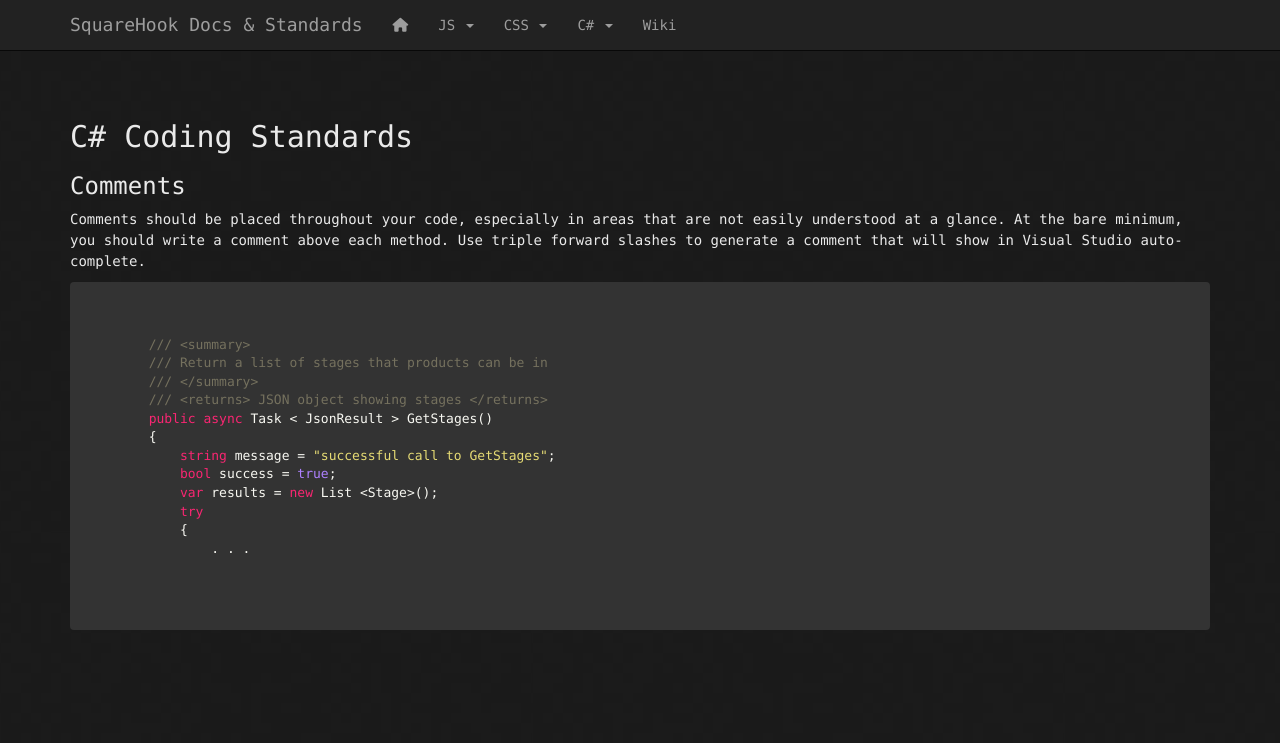
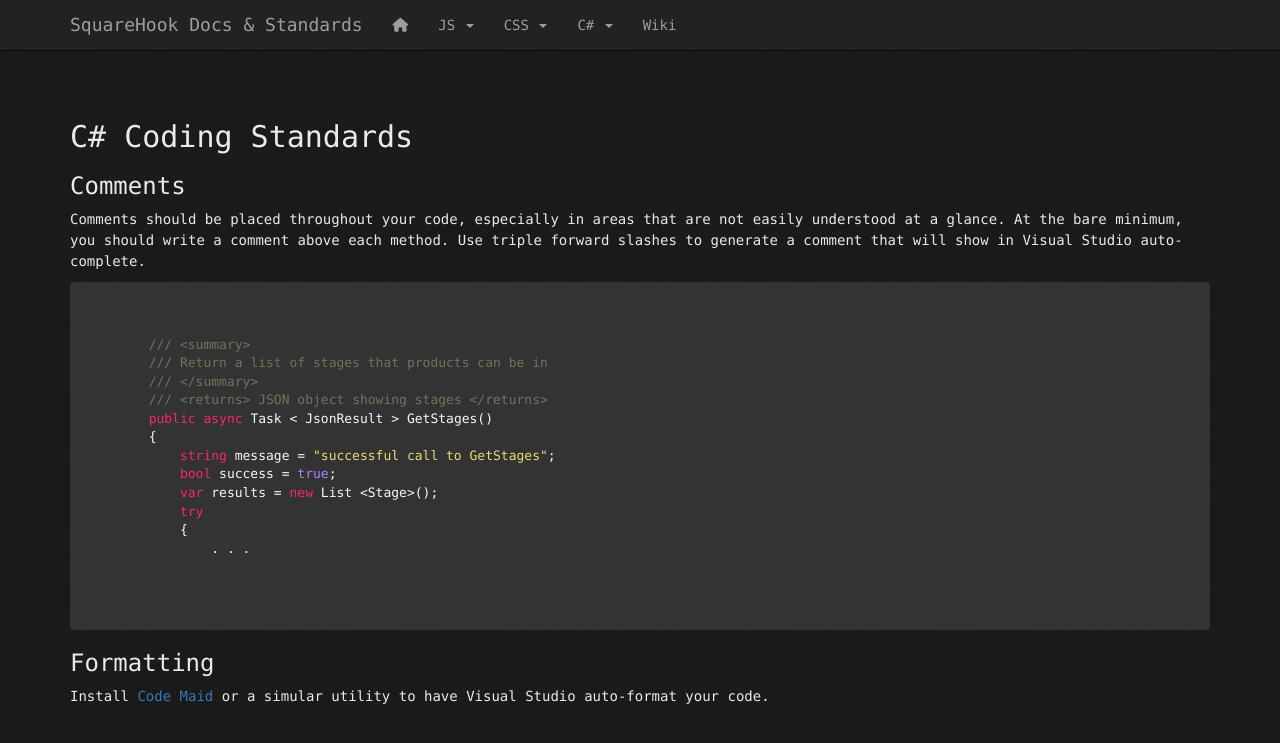
Before and after one commit to SquareHook/SquareHook.github.io, a Jekyll site: the page built from standards/csharp.html, in a window 1280 px wide. Shown: the top 743 px of the page. Built offline with Jekyll 4.4.1, drawn with Linux system fonts in a browser that asks for light colours; nearby versions of some CDN libraries.

Commit message:
Update csharp.html

```diff
--- a/standards/csharp.html
+++ b/standards/csharp.html
@@ -25,3 +25,8 @@ title: C# Coding Standards
                 . . .
     </code>
   </pre>
+
+<h3>Formatting</h3>
+<p>
+    Install <a href="http://www.codemaid.net/">Code Maid</a> or a simular utility to have Visual Studio auto-format your code.
+</p>
```
